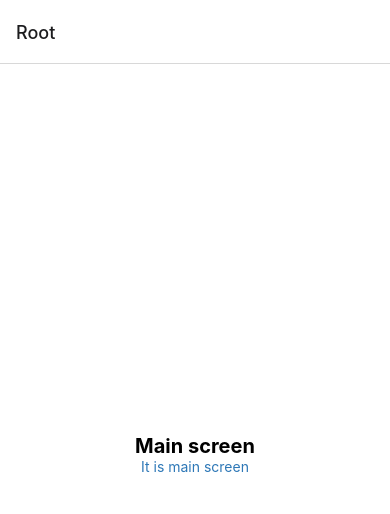
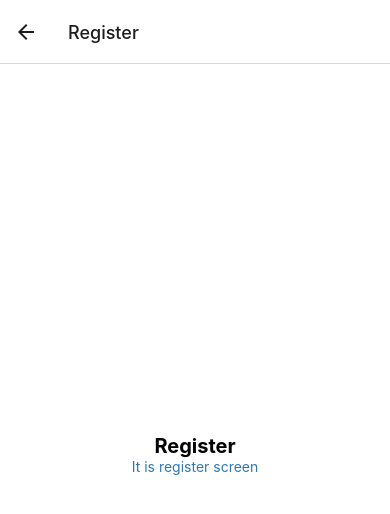
Before and after one commit to dgdagadin87/mobile-board, a React Native app: screen /Register in a window 390 px wide. Shown: the top 514 px of the page. Built offline with nearby package versions, Linux system fonts and the light colour scheme; what expo-linking would draw is missing.

Commit message:
Register screen was added

```diff
--- a/navigation/LinkingConfiguration.ts
+++ b/navigation/LinkingConfiguration.ts
@@ -15,6 +15,7 @@ const linking: LinkingOptions<RootStackParamList> = {
     screens: {
       Root: '',
       Login: 'login',
+      Register: 'register',
       Modal: 'modal',
       NotFound: '*',
     },
--- a/navigation/index.tsx
+++ b/navigation/index.tsx
@@ -11,6 +11,7 @@ import { ColorSchemeName } from 'react-native';
 import ModalScreen from '../screens/ModalScreen';
 import MainScreen from '../screens/MainScreen';
 import LoginScreen from '../screens/LoginScreen';
+import RegisterScreen from '../screens/RegisterScreen';
 import NotFoundScreen from '../screens/NotFoundScreen';
 import { RootStackParamList } from '../types';
 import LinkingConfiguration from './LinkingConfiguration';
@@ -19,7 +20,8 @@ export default function Navigation({ colorScheme }: { colorScheme: ColorSchemeNa
     return (
         <NavigationContainer
             linking={LinkingConfiguration}
-      theme={colorScheme === 'dark' ? DarkTheme : DefaultTheme}>
+            theme={colorScheme === 'dark' ? DarkTheme : DefaultTheme}
+        >
             <RootNavigator />
         </NavigationContainer>
     );
@@ -30,12 +32,21 @@ export default function Navigation({ colorScheme }: { colorScheme: ColorSchemeNa
  * https://reactnavigation.org/docs/modal
  */
 const Stack = createNativeStackNavigator<RootStackParamList>();
+const isLoggedIn: boolean = false;
 
 function RootNavigator() {
     return (
         <Stack.Navigator>
+            {!isLoggedIn ? (
+                <Stack.Group>
+                    <Stack.Screen name="Login" component={LoginScreen} />
+                    <Stack.Screen name="Register" component={RegisterScreen} />
+                </Stack.Group>
+            ) : (
+                <Stack.Group>
                     <Stack.Screen name="Root" component={MainScreen} />
-      <Stack.Screen name="Login" component={LoginScreen} />
+                </Stack.Group>
+            )}
             <Stack.Screen name="NotFound" component={NotFoundScreen} options={{ title: 'Oops!' }} />
             <Stack.Group screenOptions={{ presentation: 'modal' }}>
                 <Stack.Screen name="Modal" component={ModalScreen} />
--- /dev/null
+++ b/screens/RegisterScreen.tsx
@@ -0,0 +1,33 @@
+import * as React from 'react';
+import { StyleSheet } from 'react-native';
+import { Text, View } from '../components/Themed';
+
+export default function RegisterScreen() {
+  return (
+    <View style={styles.container}>
+      <Text style={styles.title}>Register</Text>
+      <Text style={styles.linkText}>It is register screen</Text>
+    </View>
+  );
+}
+
+const styles = StyleSheet.create({
+  container: {
+    flex: 1,
+    alignItems: 'center',
+    justifyContent: 'center',
+    padding: 20,
+  },
+  title: {
+    fontSize: 20,
+    fontWeight: 'bold',
+  },
+  link: {
+    marginTop: 15,
+    paddingVertical: 15,
+  },
+  linkText: {
+    fontSize: 14,
+    color: '#2e78b7',
+  },
+});
--- a/types.tsx
+++ b/types.tsx
@@ -14,6 +14,7 @@ declare global {
 export type RootStackParamList = {
   Root: undefined;
   Login: undefined;
+  Register: undefined;
   Modal: undefined;
   NotFound: undefined;
 };
```
Lines whose indentation alone changed are shown as unchanged.
